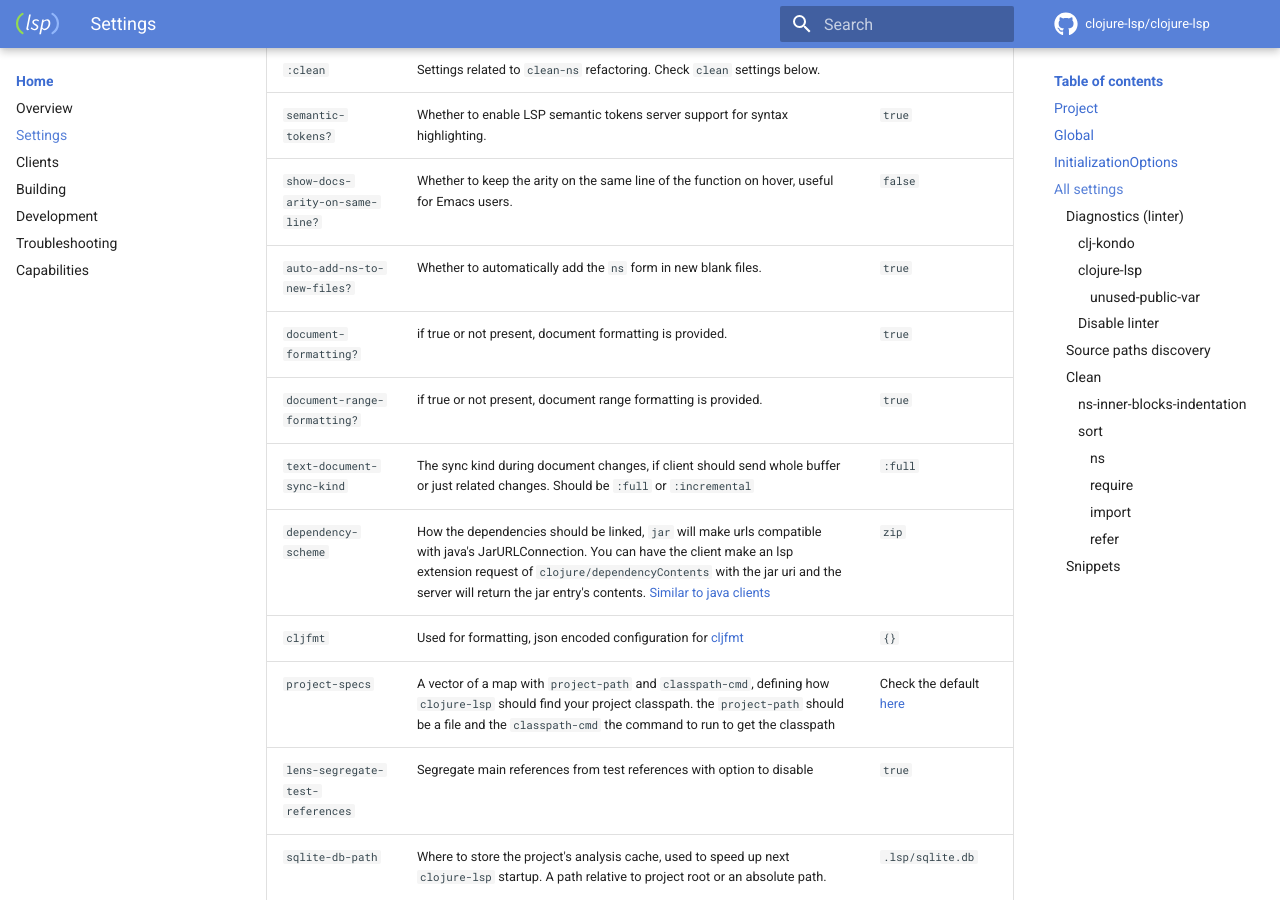
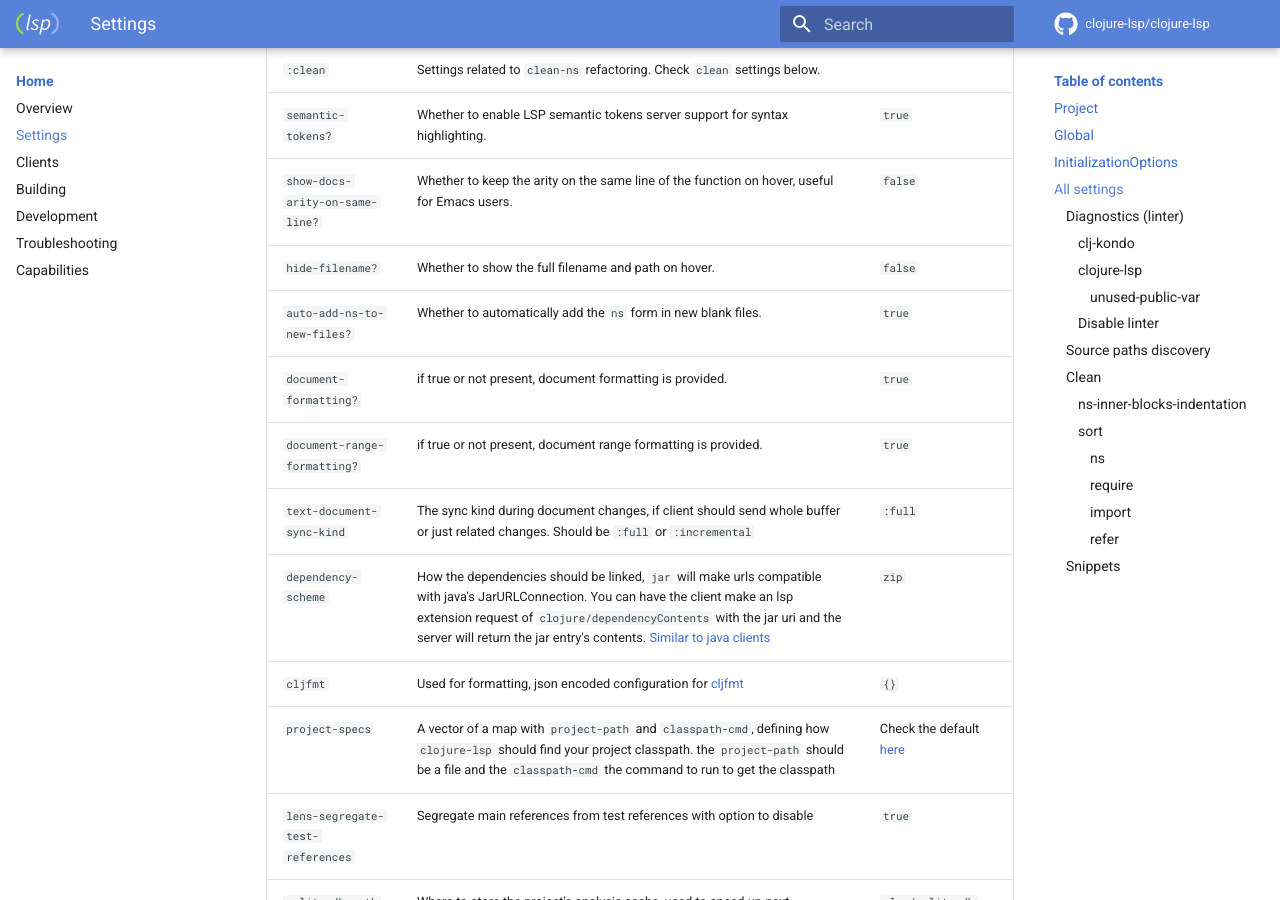
Before and after one commit to clojure-lsp/clojure-lsp, an MkDocs documentation site: the page built from docs/settings.md, in a window 1280 px wide and 900 px high, scrolled down 1698 px. Built offline with MkDocs 1.6.1 and Material for MkDocs 9.7.7, drawn with Linux system fonts in a browser that asks for light colours; comment, search, counter and statistics services are not loaded.

Commit message:
Add hide-file-name? option
This option hides the file name / path on hover.

Closes #498

```diff
--- a/docs/settings.md
+++ b/docs/settings.md
@@ -46,6 +46,7 @@ This is an [example how Emacs `lsp-mode`](https://github.com/emacs-lsp/lsp-mode/
 | `:clean`                            | Settings related to `clean-ns` refactoring. Check `clean` settings below.                                                                                                                                                                                                                                                                                                                                            |                                                                                                                      |
 | `semantic-tokens?`                  | Whether to enable LSP semantic tokens server support for syntax highlighting.                                                                                                                                                                                                                                                                                                                       | `true`                                                                                                              |
 | `show-docs-arity-on-same-line?`     | Whether to keep the arity on the same line of the function on hover, useful for Emacs users.                                                                                                                                                                                                                                                                                                                         | `false`                                                                                                              |
+| `hide-filename?`                    | Whether to show the full filename and path on hover.                                                                                                                                                                                                                                                                                                                                                                 | `false`                                                                                                              |
 | `auto-add-ns-to-new-files?`         | Whether to automatically add the `ns` form in new blank files.                                                                                                                                                                                                                                                                                                                                                       | `true`                                                                                                               |
 | `document-formatting?`              | if true or not present, document formatting is provided.                                                                                                                                                                                                                                                                                                                                                             | `true`                                                                                                               |
 | `document-range-formatting?`        | if true or not present, document range formatting is provided.                                                                                                                                                                                                                                                                                                                                                       | `true`                                                                                                               |
```
Also changed, not shown: 2 other files.
